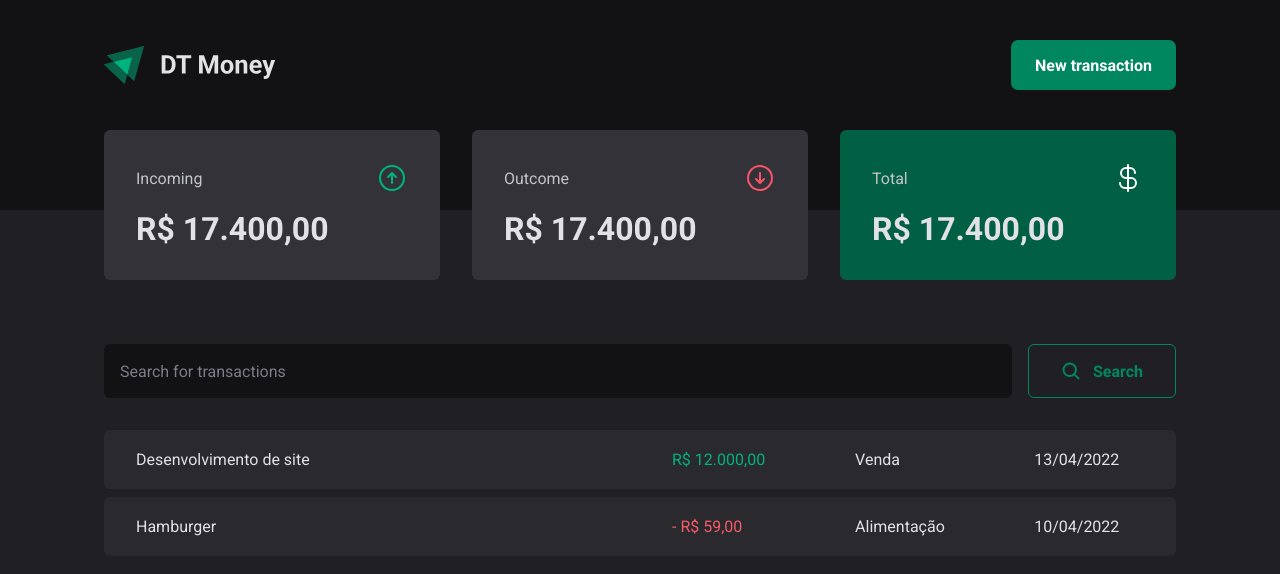
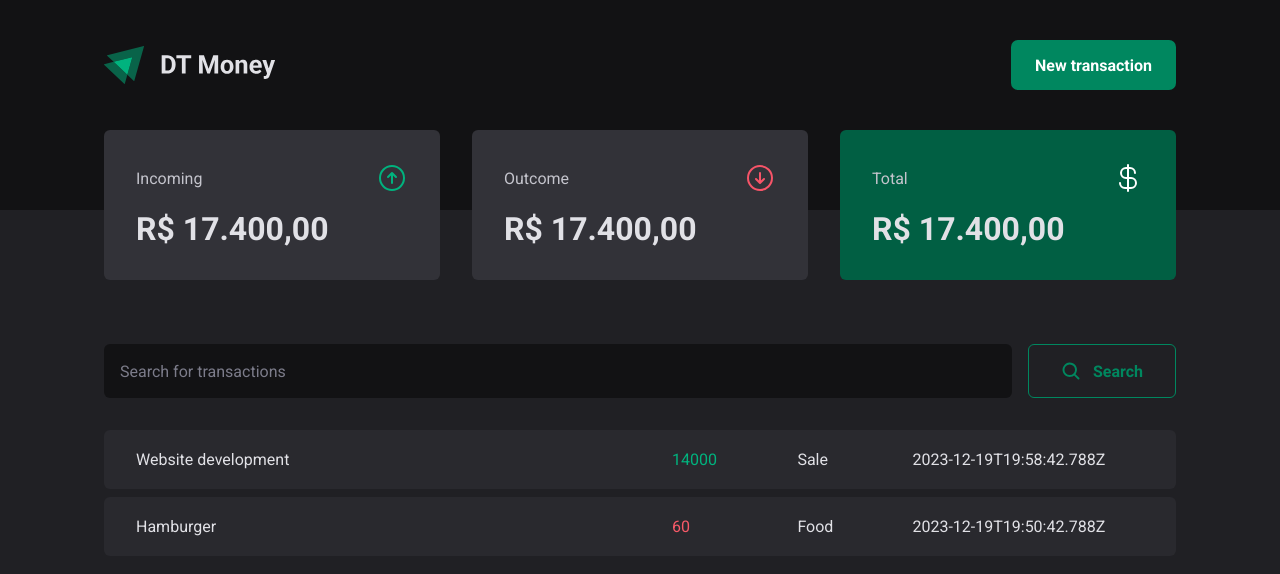
Before and after one commit to bezerrarodrigo/mymoney, a React (Vite) app: page / in a window 1280 px wide. Shown: the top 574 px of the page. Built offline with nearby package versions, Linux system fonts and the light colour scheme; data requests are answered from the project's data file.

Commit message:
feat: http fetch request

```diff
--- a/src/pages/Transactions/Transactions.tsx
+++ b/src/pages/Transactions/Transactions.tsx
@@ -1,3 +1,4 @@
+import { useEffect, useState } from "react";
 import { Header } from "../../components/Header/Header.tsx";
 import { Summary } from "../../components/Summary/Summary.tsx";
 import { SearchForm } from "./components/SearchForm/SearchForm.tsx";
@@ -7,7 +8,27 @@
   TransactionsTable,
 } from "./style.ts";
 
+interface TransactionsProps {
+  id: number;
+  description: string;
+  type: "income" | "outcome";
+  category: string;
+  price: number;
+  createdAt: string;
+}
+
 export const Transactions = () => {
+  const [transactions, setTransactions] = useState<TransactionsProps[]>([]);
+
+  useEffect(() => {
+    async function loadTransactions() {
+      const response = await fetch("http://localhost:3000/transactions");
+      const data = await response.json();
+      setTransactions(data);
+    }
+    loadTransactions();
+  }, []);
+
   return (
     <>
       <Header />
@@ -16,22 +37,20 @@
         <SearchForm />
         <TransactionsTable>
           <tbody>
-            <tr>
-              <td width="50%">Desenvolvimento de site</td>
-              <td>
-                <PriceHighLight variant="income">R$ 12.000,00</PriceHighLight>
-              </td>
-              <td>Venda</td>
-              <td>13/04/2022</td>
-            </tr>
-            <tr>
-              <td width="50%">Hamburger</td>
-              <td>
-                <PriceHighLight variant="outcome"> - R$ 59,00</PriceHighLight>
-              </td>
-              <td>Alimentação</td>
-              <td>10/04/2022</td>
-            </tr>
+            {transactions.map((transaction) => {
+              return (
+                <tr key={transaction.id}>
+                  <td width="50%">{transaction.description}</td>
+                  <td>
+                    <PriceHighLight variant={transaction.type}>
+                      {transaction.price}
+                    </PriceHighLight>
+                  </td>
+                  <td>{transaction.category}</td>
+                  <td>{transaction.createdAt}</td>
+                </tr>
+              );
+            })}
           </tbody>
         </TransactionsTable>
       </TransactionsContainer>
```
